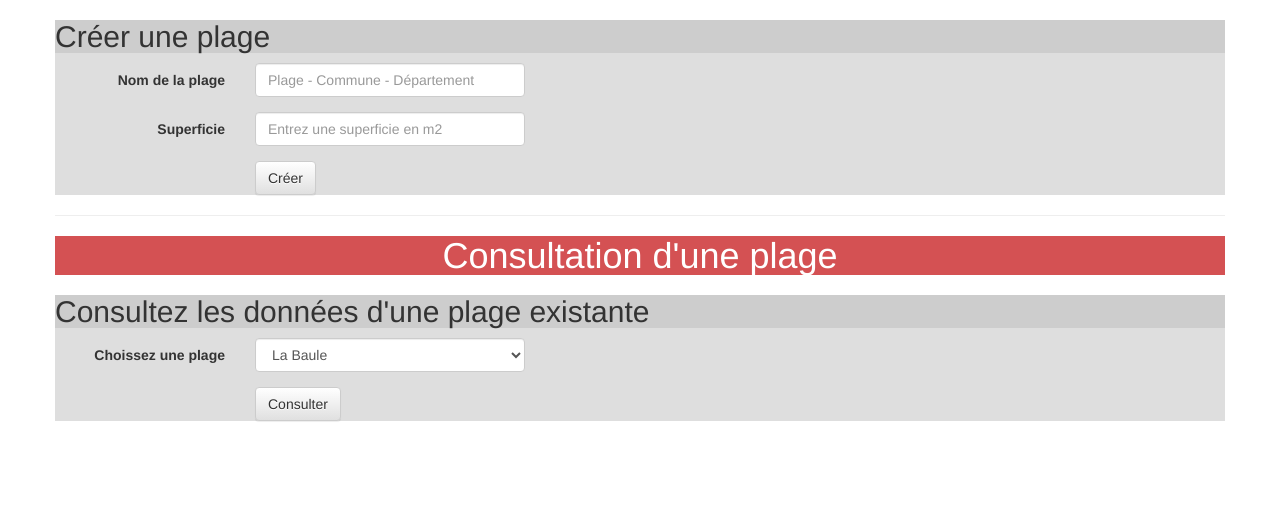
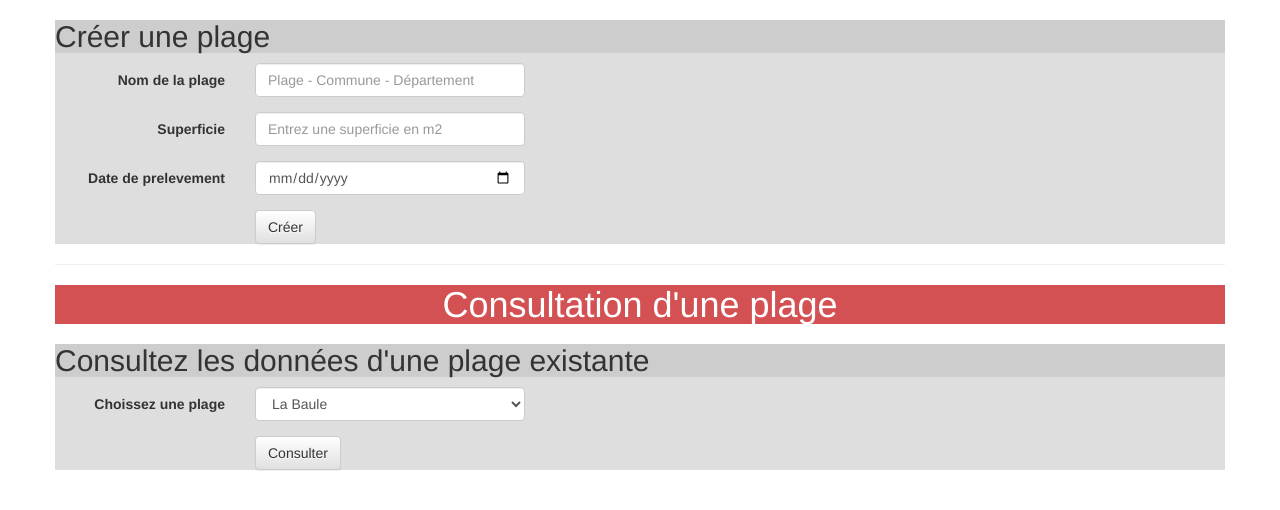
Before and after one commit to Dareween/ifrocean3, a PHP site: page /Page2-Creationchoixdelapage.php in a window 1280 px wide. Shown: the part 116-626 px from the top of the page. Run offline with PHP 8.4, Linux system fonts and the light colour scheme.

Commit message:
ajout de la date de prelevement

```diff
--- a/Page2-Creationchoixdelapage.php
+++ b/Page2-Creationchoixdelapage.php
@@ -32,6 +32,12 @@
                       <input type="number" step="0.01" class="form-control"  id="superficie" placeholder="Entrez une superficie en m2">
                   </div>
               </div>
+                <div class="form-group">
+                   <label for="date" class="col-sm-2 control-label">Date de prelevement </label>
+                    <div class="col-sm-3">
+                        <input type="date" class="form-control" id="date" placeholder="date de prelevement">
+                    </div>
+                </div>
 
             <div class="form-group">
                 <div class="col-sm-offset-2 col-sm-10">
```
